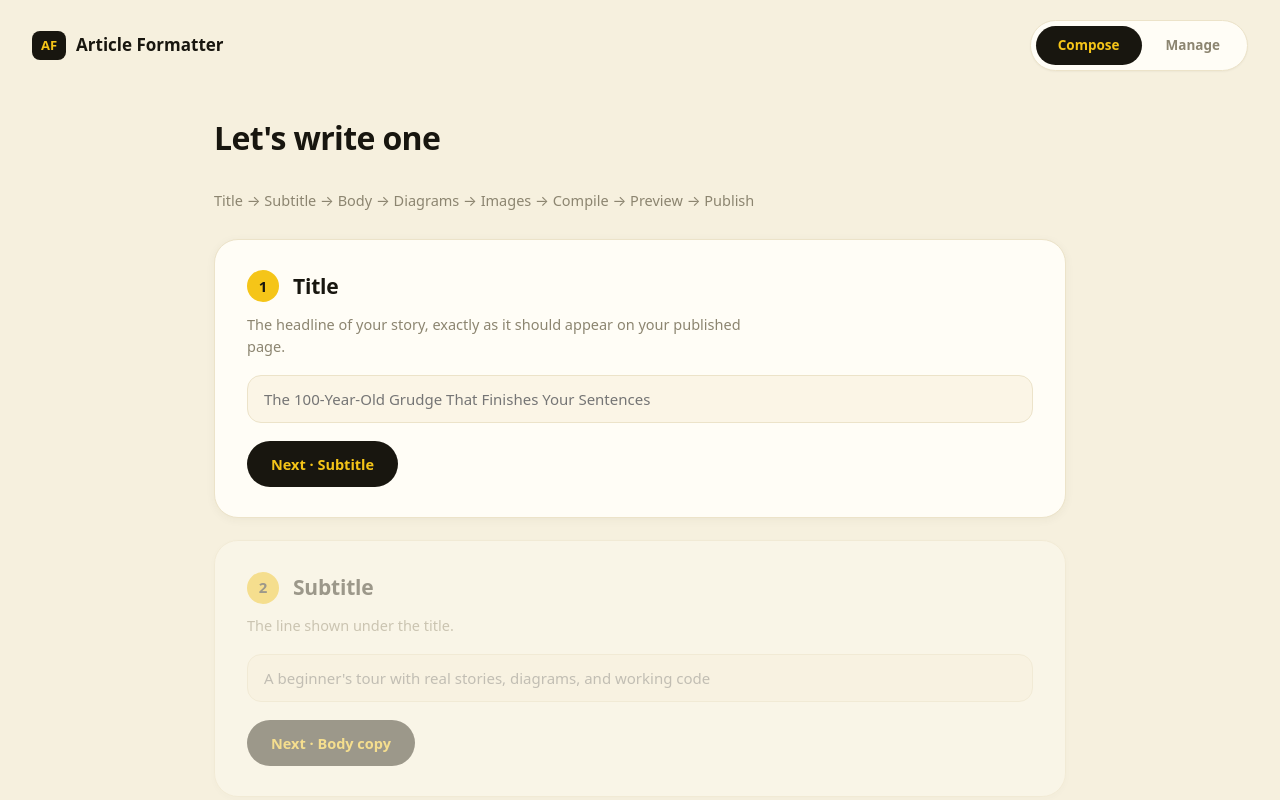
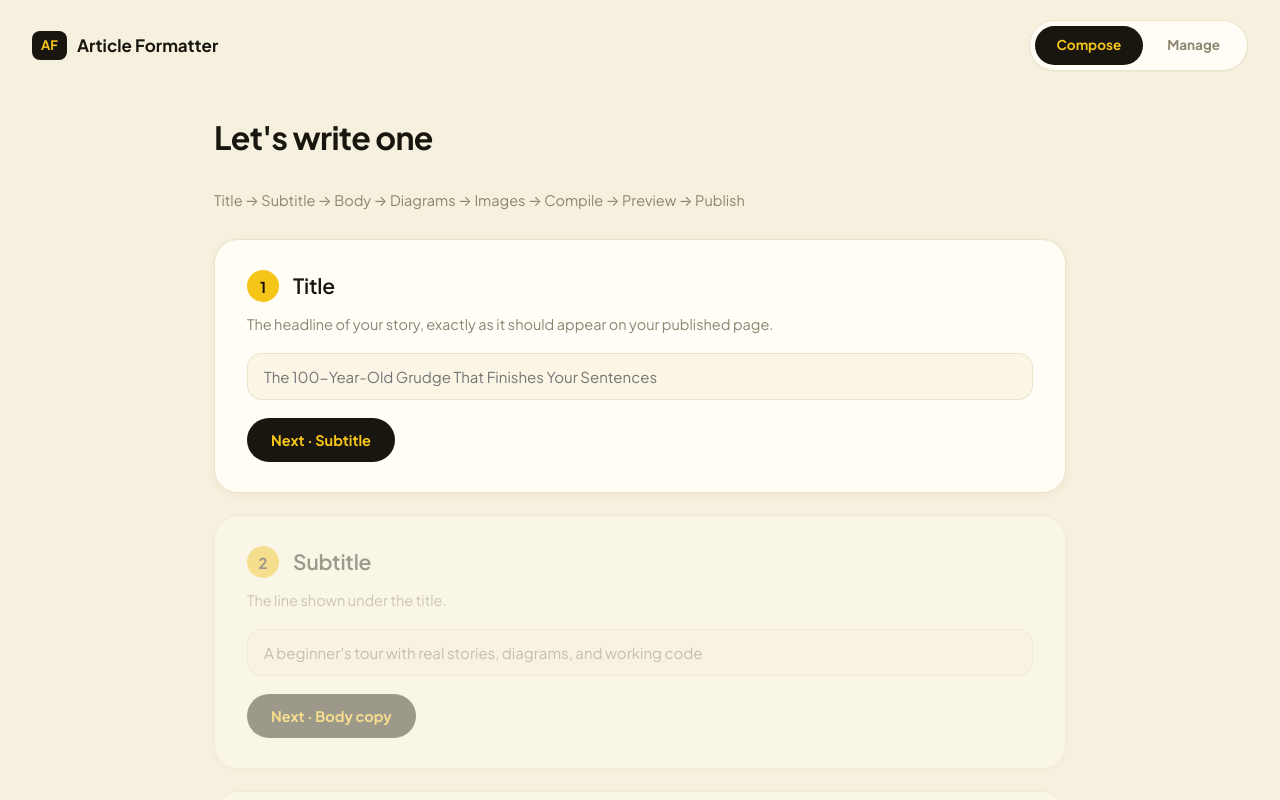
Before and after one commit to iknahar/article-formatter, a website: page index.html in a window 1280 px wide. Shown: the top 800 px of the page. Drawn offline with Linux system fonts and the light colour scheme.

Commit message:
Switch UI font to Plus Jakarta Sans (free Gilroy-alike), tone down header/stat weights from 800 to 600-700

```diff
--- a/index.html
+++ b/index.html
@@ -4,6 +4,9 @@
 <meta charset="utf-8">
 <meta name="viewport" content="width=device-width, initial-scale=1">
 <title>Article Formatter</title>
+<link rel="preconnect" href="https://fonts.googleapis.com">
+<link rel="preconnect" href="https://fonts.gstatic.com" crossorigin>
+<link href="https://fonts.googleapis.com/css2?family=Plus+Jakarta+Sans:wght@400;500;600;700&display=swap" rel="stylesheet">
 <link rel="stylesheet" href="style.css">
 </head>
 <body>
--- a/style.css
+++ b/style.css
@@ -5,10 +5,10 @@
   --good:#2fa878; --warn:#e2914b; --bad:#d95c50;
 }
 body{background:var(--bg); color:var(--ink);
-  font-family:system-ui,-apple-system,"Segoe UI",sans-serif; line-height:1.55}
+  font-family:'Plus Jakarta Sans',system-ui,-apple-system,"Segoe UI",sans-serif; line-height:1.55}
 .top{display:flex; justify-content:space-between; align-items:center; gap:16px;
   padding:20px 32px; position:sticky; top:0; z-index:20; background:var(--bg)}
-.brand{font-weight:800; font-size:17px; display:flex; align-items:center; gap:10px}
+.brand{font-weight:700; font-size:17px; display:flex; align-items:center; gap:10px}
 .mark{background:var(--ink); color:var(--accent); border-radius:8px; padding:4px 9px; font-size:13px}
 .hint{font-size:12.5px; color:var(--muted)}
 
@@ -21,7 +21,7 @@ body{background:var(--bg); color:var(--ink);
 .pill-tab:not(.active):hover{color:var(--ink)}
 
 main{max-width:900px; margin:0 auto; padding:8px 24px 120px; display:grid; gap:22px}
-.welcome{font-size:32px; font-weight:800; letter-spacing:-.02em; margin:14px 0 4px}
+.welcome{font-size:32px; font-weight:700; letter-spacing:-.02em; margin:14px 0 4px}
 .welcome-sub{color:var(--muted); font-size:14.5px; margin-bottom:6px}
 
 .step{background:var(--card); border:1px solid var(--rule); border-radius:24px;
@@ -29,8 +29,8 @@ main{max-width:900px; margin:0 auto; padding:8px 24px 120px; display:grid; gap:2
 .step.locked{opacity:.4; pointer-events:none}
 .step-head{display:flex; align-items:center; gap:14px; margin-bottom:10px}
 .step-head .n{width:32px; height:32px; border-radius:50%; background:var(--accent);
-  color:var(--accent-ink); display:grid; place-items:center; font-weight:800; font-size:15px}
-h2{font-size:21px; letter-spacing:-.01em; font-weight:800}
+  color:var(--accent-ink); display:grid; place-items:center; font-weight:700; font-size:15px}
+h2{font-size:21px; letter-spacing:-.01em; font-weight:600}
 .lead{color:var(--muted); font-size:14.5px; margin-bottom:18px; max-width:64ch}
 .lead code{background:var(--accent-soft); color:#7a5f00; border-radius:6px;
   padding:1px 7px; font-size:12.5px}
@@ -62,7 +62,7 @@ button{cursor:pointer; font-family:inherit}
   gap:18px; margin:18px 0 6px}
 .slot{border:1px solid var(--rule); border-radius:18px; padding:16px; background:var(--card-soft)}
 .slot h4{font-size:14.5px; margin-bottom:6px}
-.slot h4 .tag{font-size:11px; font-weight:800; letter-spacing:.06em; text-transform:uppercase;
+.slot h4 .tag{font-size:11px; font-weight:700; letter-spacing:.06em; text-transform:uppercase;
   border-radius:999px; padding:2px 10px; margin-left:8px; vertical-align:1px}
 .tag.ai{background:rgba(47,168,120,.14); color:var(--good)}
 .tag.ext{background:rgba(226,145,75,.16); color:var(--warn)}
@@ -116,7 +116,7 @@ button{cursor:pointer; font-family:inherit}
 .stat-row{display:grid; grid-template-columns:repeat(3,1fr); gap:18px}
 .stat-card{background:var(--card); border:1px solid var(--rule); border-radius:22px;
   padding:22px 24px; box-shadow:0 2px 10px rgba(60,50,20,.05)}
-.stat-num{font-size:34px; font-weight:800; letter-spacing:-.02em}
+.stat-num{font-size:34px; font-weight:700; letter-spacing:-.02em}
 .stat-label{color:var(--muted); font-size:13px; font-weight:600; margin-top:2px}
 .article-list{margin-top:18px; display:grid; gap:10px}
 .article-row{display:flex; align-items:center; justify-content:space-between; gap:16px;
```
Also changed, not shown: manage.html (+3 -0 lines).
